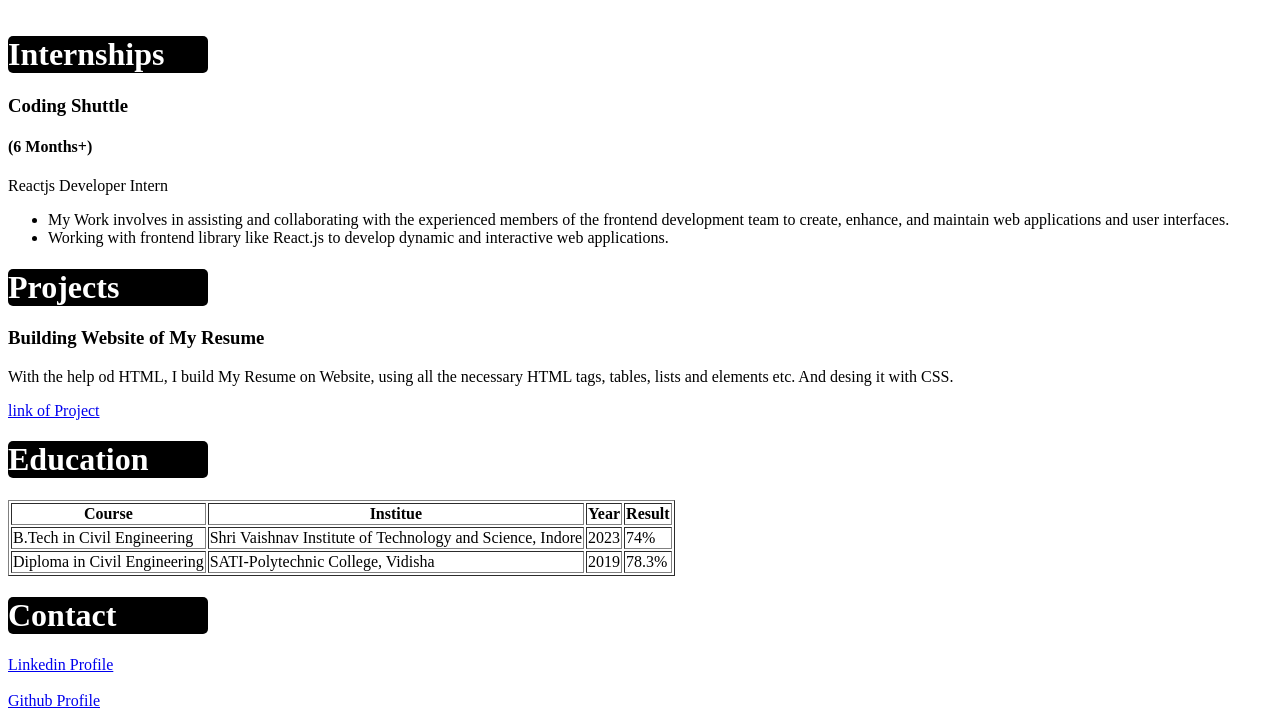
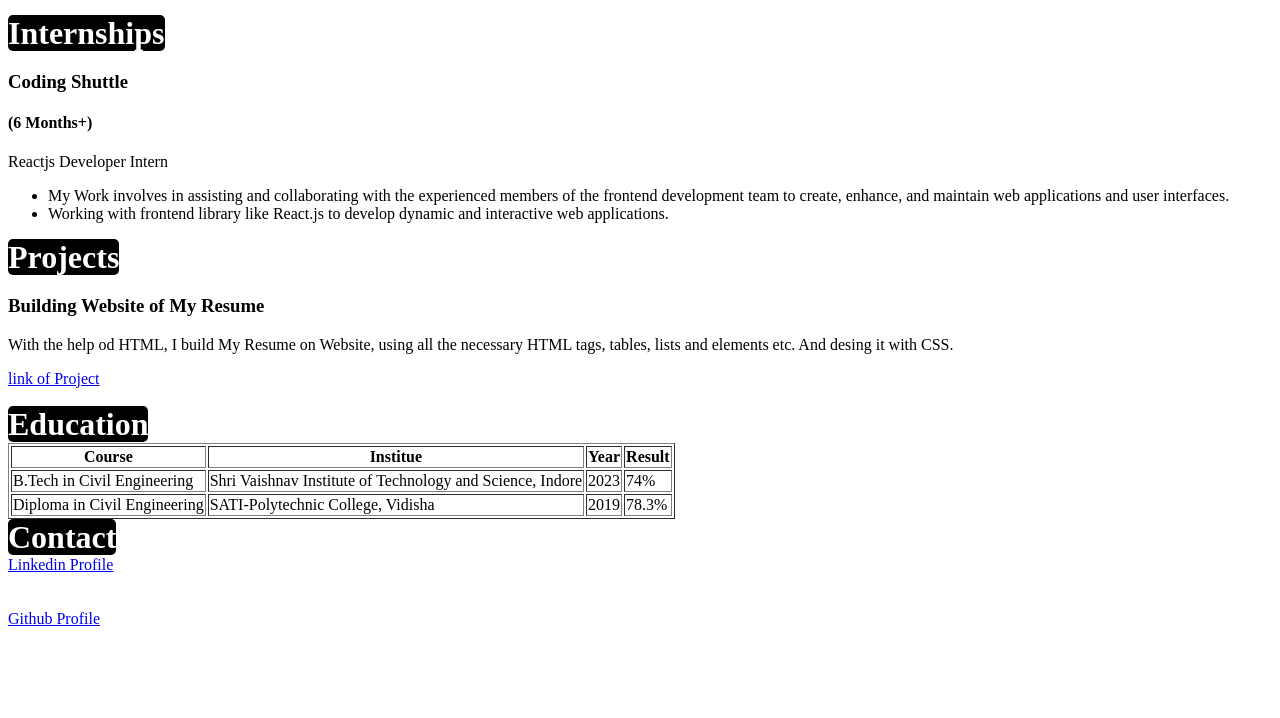
Before and after one commit to azhan982/My_Resume_s_Web, a plain HTML site: page index.html in a window 1280 px wide. Shown: the part 166-884 px from the top of the page. After the commit the page ends 820 px from the top, so only its background shows below. Drawn offline with Linux system fonts and the light colour scheme.

Commit message:
desplay inline

```diff
--- a/index.html
+++ b/index.html
@@ -31,8 +31,10 @@
         <h1 class="head">Projects</h1>
         <h3>Building Website of My Resume</h3>
         <p>With the help od HTML, I build My Resume on Website, using all the necessary HTML tags, tables, lists and elements etc. And desing it with CSS.</p>
-        <a href="https://github.com/azhan982/My_Resume_s_Web" target="_main">link of Project</a>
+       <div><a href="https://github.com/azhan982/My_Resume_s_Web" target="_main">link of Project</a></div>
+       <br>
         <h1 class="head">Education</h1>
+        <br>
         <table border="">
             <tr>
                 <th>Course</th>
@@ -54,10 +56,11 @@
             </tr>
         </table>
         <h1 class="head">Contact</h1>
-        <a href="https://www.linkedin.com/in/azhan-ahmed-1mc/" target="_main">Linkedin Profile</a>
+        <br>
+       <div> <a href="https://www.linkedin.com/in/azhan-ahmed-1mc/" target="_main">Linkedin Profile</a></div>
         <br>
         <br>
-        <a href="https://github.com/azhan982" target="_main">Github Profile</a>
+        <div><a href="https://github.com/azhan982" target="_main">Github Profile</a></div>
         <br>
     </main>
 </body>
--- a/style.css
+++ b/style.css
@@ -3,4 +3,5 @@
     color: white;
     border-radius: 5px;
     width: 200px;
+    display: inline;
 }
```
